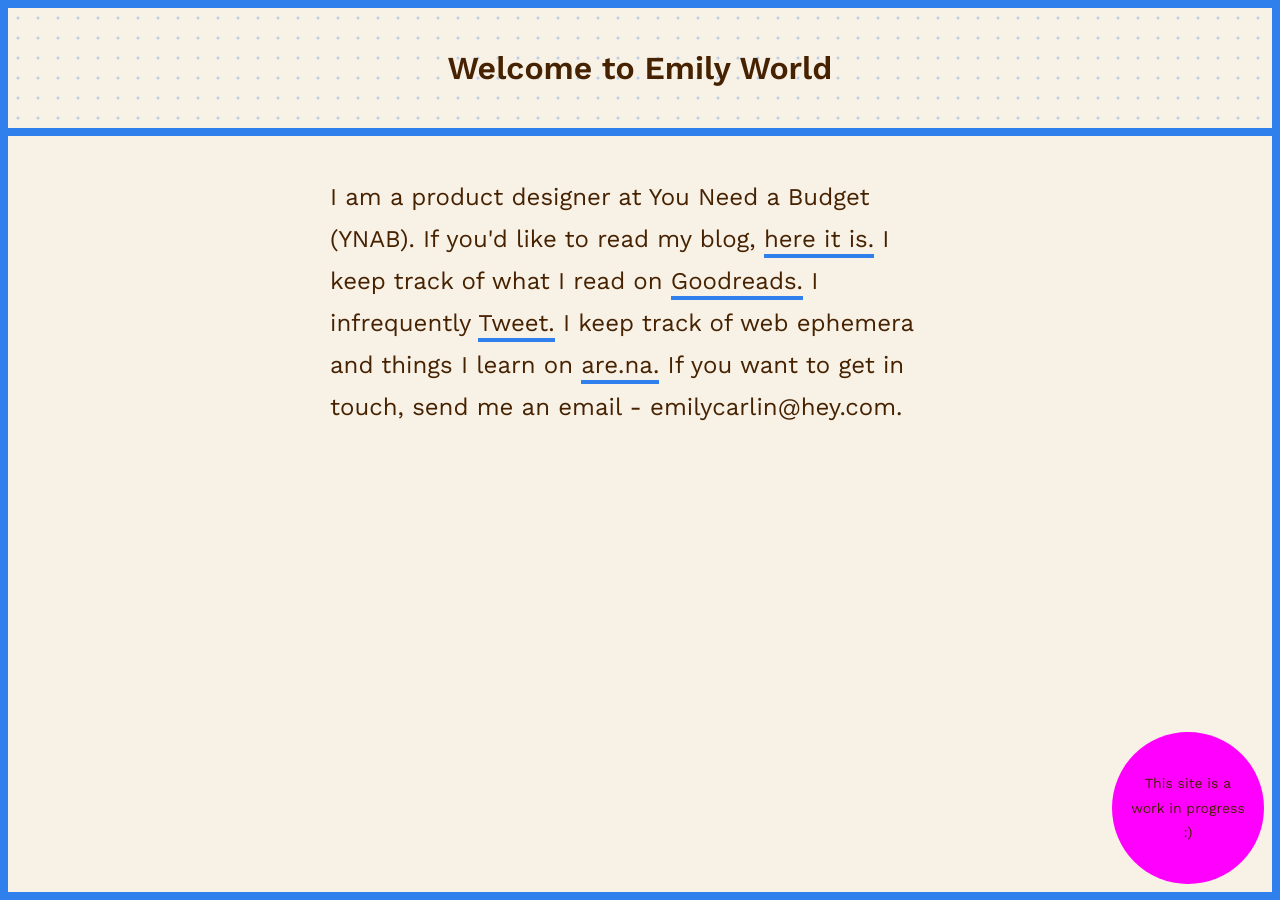
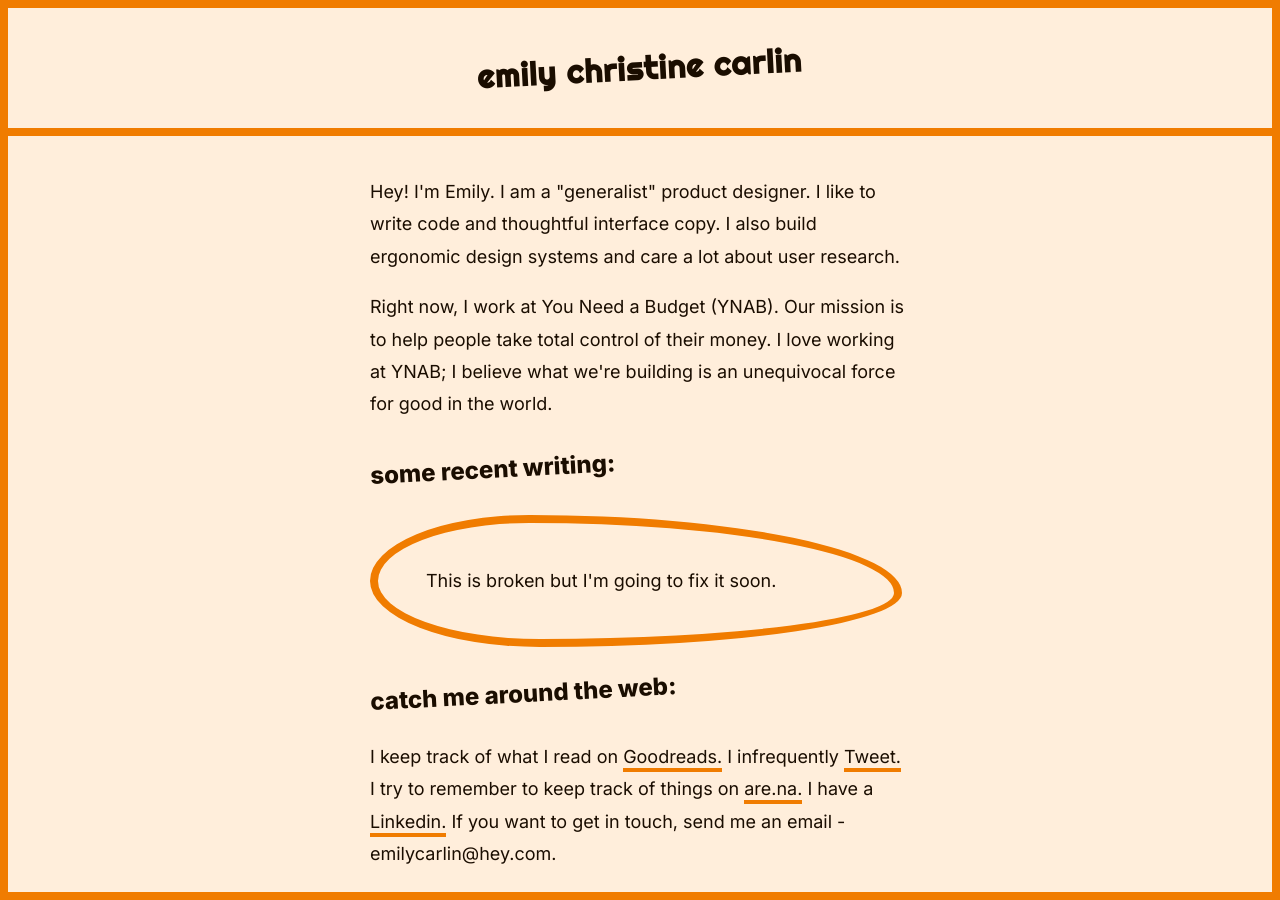
Before and after one commit to EmilyCarlin/emily-space, a Jekyll site: the page built from index.html, in a window 1280 px wide. Built offline with Jekyll 4.4.1, drawn with Linux system fonts in a browser that asks for light colours.

Commit message:
change things

```diff
--- a/_includes/header.html
+++ b/_includes/header.html
@@ -5,12 +5,14 @@
     <title> {{ site.title }}</title>
     <meta name="viewport" content="width=device-width, initial-scale=1.0">
     <meta charset="utf-8">
-    <link href="https://fonts.googleapis.com/css?family=Work+Sans:400,600,900&display=swap" rel="stylesheet">
+    <meta name="color-scheme" content="light dark">
+    <link rel="preconnect" href="https://fonts.gstatic.com">
+    <link href="https://fonts.googleapis.com/css2?family=Inter:wght@400;800&family=Righteous&display=swap" rel="stylesheet">
 </head>
 <header>
     <div class="header-column-one">
         {% if page.title == "Hi! I'm Emily." %}
-        {% elsif page.title == "Emily's Blog" %}
+        {% elsif page.title == "blog" %}
         <nav>
             <a href="/">← Take me home</a>
         </nav>
--- a/assets/css/app.scss
+++ b/assets/css/app.scss
@@ -1,29 +1,58 @@
 ---
 ---
 
+@media (prefers-color-scheme: light) {
+  :root {
+  --background: #FFEEDB;
+  --text: #1A0D00;
+  --accent: #F07C00;
+  }
+}
+@media (prefers-color-scheme: dark) {
+  :root {
+    --background: #1A0D00;
+    --text: #FFEEDB;
+    --accent: #F07C00;
+  }
+}
 
 body {
-  font-family: 'Work Sans', sans-serif;
+  min-height: 100%;
+  font-family: 'Inter', sans-serif;
   line-height: 1.75;
-  background-color: #2f80ed;
-  color: #462200;
+  background-color: var(--accent);
+  color: var(--text);
+}
+
+footer {
+  grid-row-start: 3;
+  grid-row-end: 4;
 }
 
 h1 {
-  font-weight: 600;
   font-size: 32px;
+  font-family: 'Righteous', sans-serif;
+  transform: rotate(-3deg);
+  letter-spacing: 1px;
+}
+
+h2 {
+  margin-bottom: 32px;
+  font-size: 24px;
+  font-weight: 800;
+  transform: rotate(-3deg)
 }
 
 a {
   text-decoration: none;
-  color: #462200;
-  border-bottom: 4px solid #2f80ed;
+  color: var(--text);
+  border-bottom: 4px solid var(--accent);
   padding-bottom: 1px;
   transition: border-bottom 0.1s ease-in-out;
 }
 
 a:hover {
-  border-bottom: 6px solid #2f80ed;
+  border-bottom: 6px solid var(--accent);
 }
 
 // header styles
@@ -32,8 +61,7 @@ header {
   height: 120px;
   display: grid;
   grid-template-columns: 1fr 2fr 1fr;
-  border-bottom: 8px solid #2f80ed;
-  background-image: url("/assets/images/blueDot.svg")
+  border-bottom: 8px solid var(--accent);
 }
 
 header a {
@@ -54,40 +82,33 @@ header a {
 // styles for index page
 
 main {
-  border: 8px solid #2f80ed;
+  border: 8px solid var(--accent);
   min-height: calc(100vh - 16px);
-  background-color: #F8F1E6;
+  background-color: var(--background);
 }
 
 .content {
   margin-top: 40px;
-}
-
-.content p {
-  font-size: 24px;
-  max-width: 620px;
+  max-width: 540px;
   margin-left: auto;
   margin-right: auto;
 }
 
-.under-construction {
-  height: 120px;
-  width: 120px;
-  position: absolute;
-  bottom: 16px;
-  right: 16px;
-  background-color: #f0f;
-  display: flex;
-  align-items: center;
-  justify-content: center;
-  padding: 16px;
-  border-radius: 200px;
-  text-align: center;
+.content p {
+  font-size: 18px;
+  line-height: 1.8
 }
 
-.under-construction p {
-  font-size: 14px;
-  font-weight: 500;
+.blob {
+  border-radius: 30% 70% 68% 32% / 50% 59% 41% 50%;
+  border: 8px solid var(--accent);
+  max-width: 420px;
+  padding: 24px 48px;
+  transform: rotate(0deg);
+  transition: transform .3s;
+}
+.blob:hover {
+  transform: rotate(-3deg);
 }
 
 
@@ -118,7 +139,7 @@ main {
   transform: rotate(0deg);
   transition: all ease-in-out 0.2s;
   padding: 16px;
-  border: 4px solid #2f80ed;
+  border: 4px solid var(--accent);
   &:hover {
     box-shadow: 0 15px 30px 0 rgba(0, 0, 0, 0.11),
       0 5px 15px 0 rgba(0, 0, 0, 0.08);
--- a/blog.html
+++ b/blog.html
@@ -1,6 +1,6 @@
 ---
 layout: default
-title: Emily's Blog
+title: blog
 ---
 <section class="blog-list">
     {% for post in site.posts %}
--- a/index.html
+++ b/index.html
@@ -1,18 +1,17 @@
 ---
 layout: default
-title: Welcome to Emily World
+title: emily christine carlin
 
 ---
 
 <div class="content">
-    <p> I am a product designer at You Need a Budget (YNAB). If you'd like to read my blog,
-        <a href="blog.html"> here it is.</a> I keep track of what I read on <a
-            href="https://www.goodreads.com/user/show/9541994-emily-carlin">Goodreads.</a> I infrequently <a
-            href="https://twitter.com/eccarlin?lang=en">Tweet.</a> I keep track of web ephemera and things I learn
-        on <a href="https://www.are.na/emily-carlin">are.na.</a> If you want to get in touch, send me an email -
-        emilycarlin@hey.com.
+    <p> Hey! I'm Emily. I am a "generalist" product designer. I like to write code and thoughtful interface copy. I also build ergonomic design systems and care a lot about user research. </p>
+    <p> Right now, I work at You Need a Budget (YNAB). Our mission is to help people take total control of their money. I love working at YNAB; I believe what we're building is an unequivocal force for good in the world.</p>
+    <h2> some recent writing: </h2>
+    <div class="blob">
+        <p> This is broken but I'm going to fix it soon.</p>
+    </div>
+    <h2> catch me around the web: </h2>
+        <p> I keep track of what I read on <a href="https://www.goodreads.com/user/show/9541994-emily-carlin">Goodreads.</a> I infrequently <a href="https://twitter.com/eccarlin?lang=en">Tweet.</a> I try to remember to keep track of things on <a href="https://www.are.na/emily-carlin">are.na.</a> I have a <a href=https://www.linkedin.com/in/emilychristinecarlin/">Linkedin.</a> If you want to get in touch, send me an email - emilycarlin@hey.com.<p/>
+
 </div>
-
-<div class="under-construction">
-    <p> This site is a work in progress :) </p>
-</div>
```
Also changed, not shown: assets/css/normalize.css, assets/images/blueDot.svg (deleted), assets/images/favicon.ico.
